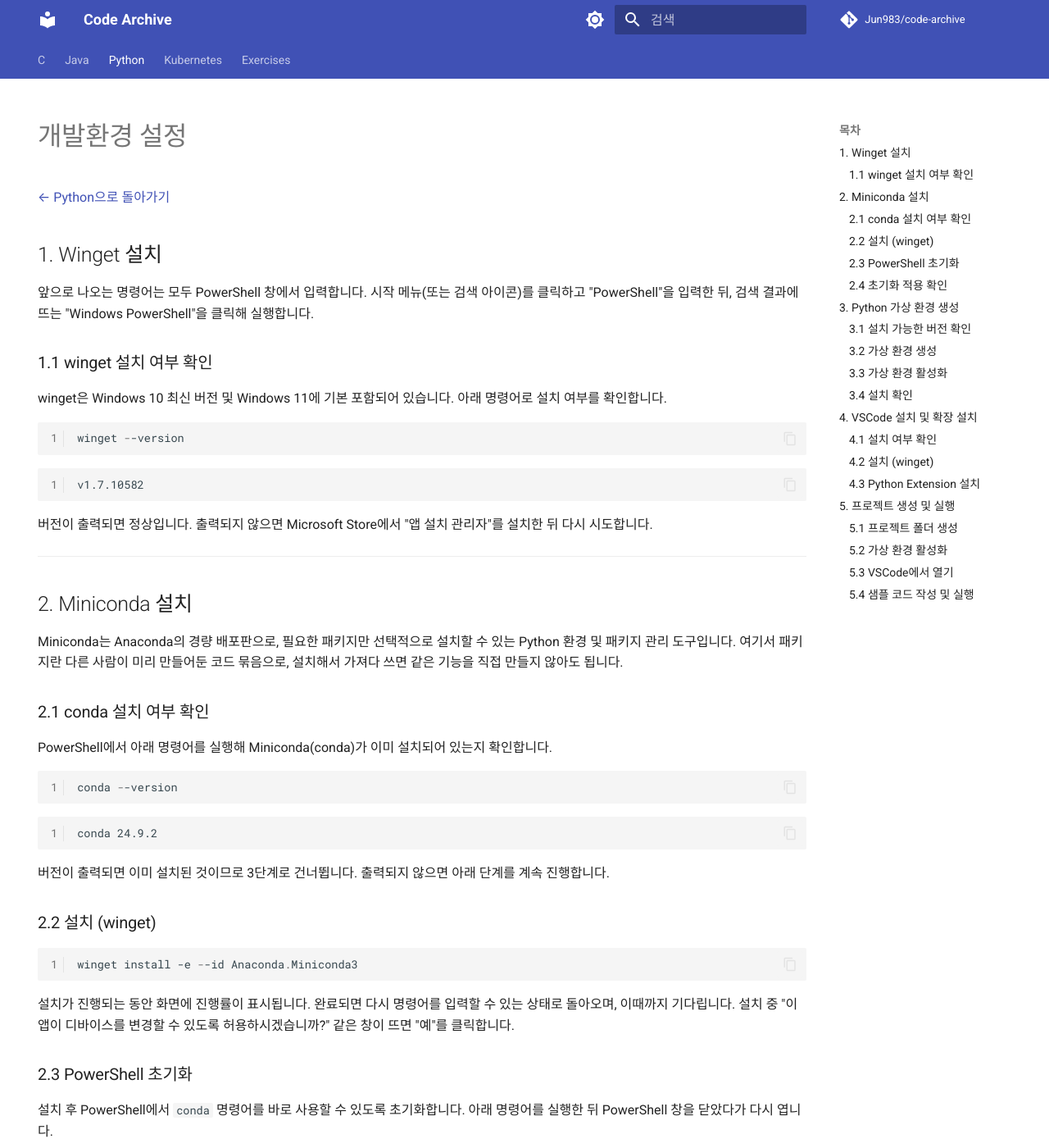
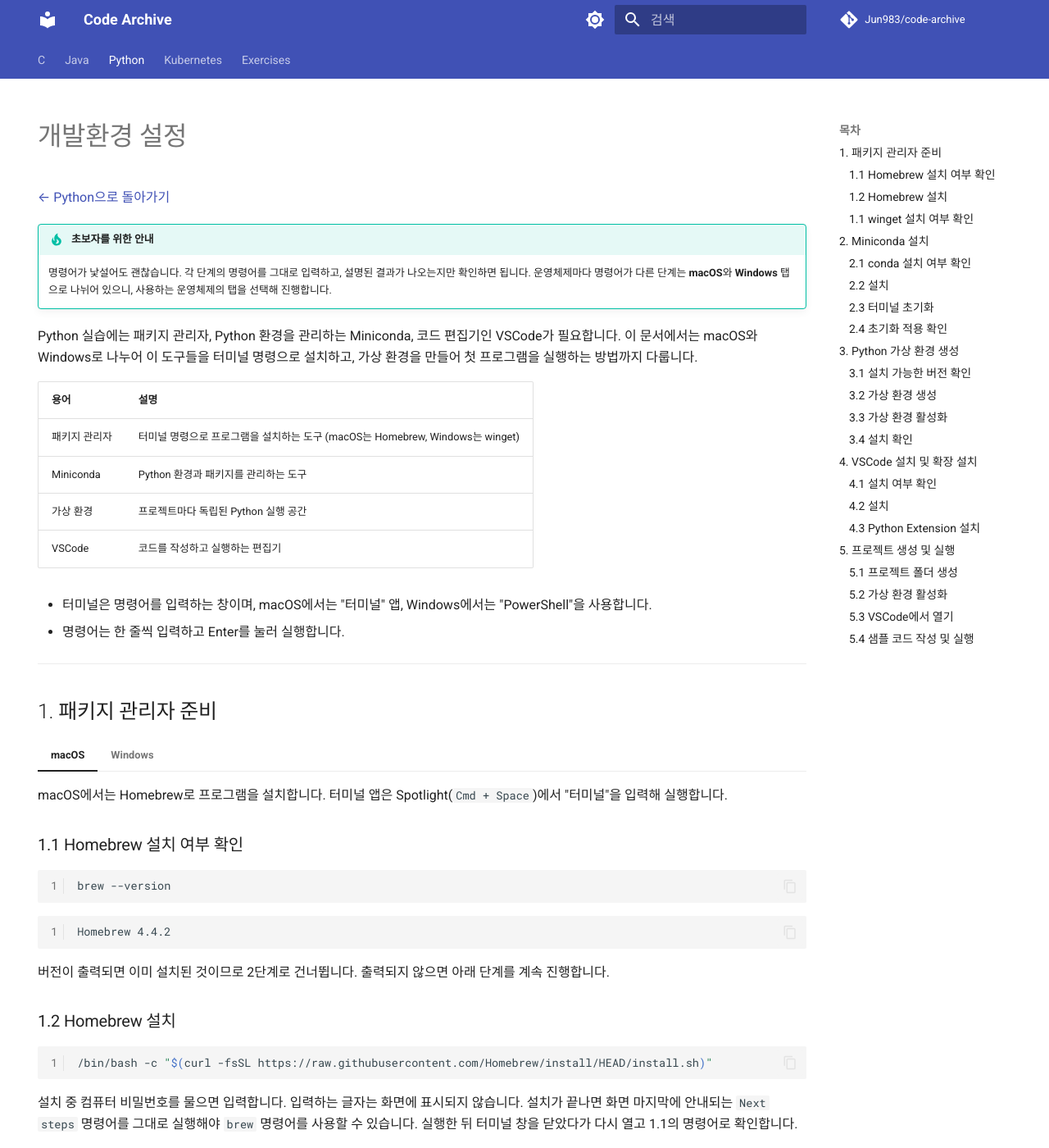
Before and after one commit to Jun983/code-archive, an MkDocs documentation site: the page built from docs/python/setup.md, in a window 1280 px wide and 1400 px high. Shown: the whole window at 82% size. Built offline with MkDocs 1.6.1 and Material for MkDocs 9.7.7, drawn with Linux system fonts in a browser that asks for light colours; comment, search, counter and statistics services are not loaded; some of the changed text lies outside the part shown.

Commit message:
docs(python): 개발환경 설정 문서 macOS, Windows 탭 구분 및 내용 보강
Co-Authored-By: Claude Sonnet 5.5 <noreply@anthropic.com>

````diff
--- a/docs/python/index.md
+++ b/docs/python/index.md
@@ -15,7 +15,7 @@ Python은 간결한 문법과 동적 타입 시스템을 갖춘 인터프리터
 | # | 주제 | 설명 |
 |---|------|------|
 | 1 | [Python 개요](overview.md) | 소스 코드, 인터프리터, 바이트코드, PVM 등 Python의 실행 과정 |
-| 2 | [개발환경 설정](setup.md) | Winget, Miniconda, VSCode, Python 설치 및 프로젝트 생성 |
+| 2 | [개발환경 설정](setup.md) | Homebrew/Winget, Miniconda, VSCode 설치 및 프로젝트 생성 (macOS, Windows) |
 | 3 | [프로그램 구조](program-structure.md) | 첫 프로그램, 실행 순서, 주석, 들여쓰기, 문장과 줄 |
 | 4 | [출력](output.md) | print, 이스케이프 문자, 여러 값 출력, sep, end |
 | 5 | [타입](type.md) | 타입이란, 내장 타입, 타입 확인 |
--- a/docs/python/setup.md
+++ b/docs/python/setup.md
@@ -7,23 +7,66 @@ hide:
 
 [← Python으로 돌아가기](index.md)
 
-## 1. Winget 설치
+!!! tip "초보자를 위한 안내"
+    명령어가 낯설어도 괜찮습니다. 각 단계의 명령어를 그대로 입력하고, 설명된 결과가 나오는지만 확인하면 됩니다. 운영체제마다 명령어가 다른 단계는 **macOS**와 **Windows** 탭으로 나뉘어 있으니, 사용하는 운영체제의 탭을 선택해 진행합니다.
 
-앞으로 나오는 명령어는 모두 PowerShell 창에서 입력합니다. 시작 메뉴(또는 검색 아이콘)를 클릭하고 "PowerShell"을 입력한 뒤, 검색 결과에 뜨는 "Windows PowerShell"을 클릭해 실행합니다.
+Python 실습에는 패키지 관리자, Python 환경을 관리하는 Miniconda, 코드 편집기인 VSCode가 필요합니다. 이 문서에서는 macOS와 Windows로 나누어 이 도구들을 터미널 명령으로 설치하고, 가상 환경을 만들어 첫 프로그램을 실행하는 방법까지 다룹니다.
 
-### 1.1 winget 설치 여부 확인
+| 용어 | 설명 |
+|---|---|
+| 패키지 관리자 | 터미널 명령으로 프로그램을 설치하는 도구 (macOS는 Homebrew, Windows는 winget) |
+| Miniconda | Python 환경과 패키지를 관리하는 도구 |
+| 가상 환경 | 프로젝트마다 독립된 Python 실행 공간 |
+| VSCode | 코드를 작성하고 실행하는 편집기 |
 
-winget은 Windows 10 최신 버전 및 Windows 11에 기본 포함되어 있습니다. 아래 명령어로 설치 여부를 확인합니다.
+- 터미널은 명령어를 입력하는 창이며, macOS에서는 "터미널" 앱, Windows에서는 "PowerShell"을 사용합니다.
+- 명령어는 한 줄씩 입력하고 Enter를 눌러 실행합니다.
 
-```powershell
-winget --version
-```
+---
 
-```
-v1.7.10582
-```
+## 1. 패키지 관리자 준비
 
-버전이 출력되면 정상입니다. 출력되지 않으면 Microsoft Store에서 "앱 설치 관리자"를 설치한 뒤 다시 시도합니다.
+=== "macOS"
+
+    macOS에서는 Homebrew로 프로그램을 설치합니다. 터미널 앱은 Spotlight(`Cmd + Space`)에서 "터미널"을 입력해 실행합니다.
+
+    ### 1.1 Homebrew 설치 여부 확인
+
+    ```bash
+    brew --version
+    ```
+
+    ```text
+    Homebrew 4.4.2
+    ```
+
+    버전이 출력되면 이미 설치된 것이므로 2단계로 건너뜁니다. 출력되지 않으면 아래 단계를 계속 진행합니다.
+
+    ### 1.2 Homebrew 설치
+
+    ```bash
+    /bin/bash -c "$(curl -fsSL https://raw.githubusercontent.com/Homebrew/install/HEAD/install.sh)"
+    ```
+
+    설치 중 컴퓨터 비밀번호를 물으면 입력합니다. 입력하는 글자는 화면에 표시되지 않습니다. 설치가 끝나면 화면 마지막에 안내되는 `Next steps` 명령어를 그대로 실행해야 `brew` 명령어를 사용할 수 있습니다. 실행한 뒤 터미널 창을 닫았다가 다시 열고 1.1의 명령어로 확인합니다.
+
+=== "Windows"
+
+    앞으로 나오는 명령어는 모두 PowerShell 창에서 입력합니다. 시작 메뉴(또는 검색 아이콘)를 클릭하고 "PowerShell"을 입력한 뒤, 검색 결과에 뜨는 "Windows PowerShell"을 클릭해 실행합니다.
+
+    ### 1.1 winget 설치 여부 확인
+
+    winget은 Windows 10 최신 버전 및 Windows 11에 기본 포함되어 있습니다. 아래 명령어로 설치 여부를 확인합니다.
+
+    ```powershell
+    winget --version
+    ```
+
+    ```text
+    v1.7.10582
+    ```
+
+    버전이 출력되면 정상입니다. 출력되지 않으면 Microsoft Store에서 "앱 설치 관리자"를 설치한 뒤 다시 시도합니다.
 
 ---
 
@@ -33,64 +76,86 @@ Miniconda는 Anaconda의 경량 배포판으로, 필요한 패키지만 선택
 
 ### 2.1 conda 설치 여부 확인
 
-PowerShell에서 아래 명령어를 실행해 Miniconda(conda)가 이미 설치되어 있는지 확인합니다.
+터미널(Windows는 PowerShell)에서 아래 명령어를 실행해 Miniconda(conda)가 이미 설치되어 있는지 확인합니다.
 
-```powershell
+```bash
 conda --version
 ```
 
-```
+```text
 conda 24.9.2
 ```
 
 버전이 출력되면 이미 설치된 것이므로 3단계로 건너뜁니다. 출력되지 않으면 아래 단계를 계속 진행합니다.
 
-### 2.2 설치 (winget)
+### 2.2 설치
 
-```powershell
-winget install -e --id Anaconda.Miniconda3
-```
+=== "macOS"
 
-설치가 진행되는 동안 화면에 진행률이 표시됩니다. 완료되면 다시 명령어를 입력할 수 있는 상태로 돌아오며, 이때까지 기다립니다. 설치 중 "이 앱이 디바이스를 변경할 수 있도록 허용하시겠습니까?" 같은 창이 뜨면 "예"를 클릭합니다.
+    ```bash
+    brew install --cask miniconda
+    ```
 
-### 2.3 PowerShell 초기화
+    설치가 진행되는 동안 화면에 진행률이 표시됩니다. 완료되면 다시 명령어를 입력할 수 있는 상태로 돌아오며, 이때까지 기다립니다.
 
-설치 후 PowerShell에서 `conda` 명령어를 바로 사용할 수 있도록 초기화합니다. 아래 명령어를 실행한 뒤 PowerShell 창을 닫았다가 다시 엽니다.
+=== "Windows"
 
-```powershell
-conda init powershell
-```
+    ```powershell
+    winget install -e --id Anaconda.Miniconda3
+    ```
 
-!!! warning "실행 정책 오류"
-    PowerShell을 재시작한 뒤 conda 명령어 실행 시 `이 시스템에서 스크립트를 실행할 수 없으므로...` 오류가 발생하면, 관리자 권한 PowerShell에서 아래 명령어를 실행합니다. 관리자 권한 PowerShell은 시작 메뉴에서 "PowerShell"을 검색한 뒤, 검색 결과를 마우스 오른쪽 버튼으로 클릭하고 "관리자 권한으로 실행"을 선택하면 열 수 있습니다.
+    설치가 진행되는 동안 화면에 진행률이 표시됩니다. 완료되면 다시 명령어를 입력할 수 있는 상태로 돌아오며, 이때까지 기다립니다. 설치 중 "이 앱이 디바이스를 변경할 수 있도록 허용하시겠습니까?" 같은 창이 뜨면 "예"를 클릭합니다.
+
+### 2.3 터미널 초기화
+
+설치 후 터미널에서 `conda` 명령어를 바로 사용할 수 있도록 초기화합니다. 아래 명령어를 실행한 뒤 터미널 창을 닫았다가 다시 엽니다.
+
+=== "macOS"
+
+    ```bash
+    conda init zsh
+    ```
+
+    macOS의 기본 터미널은 zsh를 사용합니다. 다른 셸을 쓴다면 `zsh` 대신 해당 셸 이름(예: `bash`)을 입력합니다.
+
+=== "Windows"
+
     ```powershell
-    Set-ExecutionPolicy -ExecutionPolicy RemoteSigned -Scope CurrentUser
+    conda init powershell
     ```
-    명령어 실행 후 이 창은 닫고, 원래 사용하던(관리자 권한이 아닌) PowerShell 창으로 돌아가 다시 시도합니다.
+
+    !!! warning "실행 정책 오류"
+        PowerShell을 재시작한 뒤 conda 명령어 실행 시 `이 시스템에서 스크립트를 실행할 수 없으므로...` 오류가 발생하면, 관리자 권한 PowerShell에서 아래 명령어를 실행합니다. 관리자 권한 PowerShell은 시작 메뉴에서 "PowerShell"을 검색한 뒤, 검색 결과를 마우스 오른쪽 버튼으로 클릭하고 "관리자 권한으로 실행"을 선택하면 열 수 있습니다.
+        ```powershell
+        Set-ExecutionPolicy -ExecutionPolicy RemoteSigned -Scope CurrentUser
+        ```
+        명령어 실행 후 이 창은 닫고, 원래 사용하던(관리자 권한이 아닌) PowerShell 창으로 돌아가 다시 시도합니다.
 
 ### 2.4 초기화 적용 확인
 
-PowerShell을 재시작한 새 창에서 아래 명령어를 실행해 `conda init`이 정상 적용됐는지 확인합니다.
+터미널을 재시작한 새 창에서 아래 명령어를 실행해 `conda init`이 정상 적용됐는지 확인합니다.
 
-```powershell
+```bash
 conda --version
 ```
 
-```
+```text
 conda 24.9.2
 ```
 
 버전이 출력되면 정상입니다.
 
+- macOS에서는 초기화가 적용되면 터미널 맨 앞에 `(base)`가 표시됩니다. `base`는 conda가 기본으로 제공하는 환경이며, 3단계에서 만드는 가상 환경을 활성화하면 이름이 바뀝니다.
+
 ---
 
 ## 3. Python 가상 환경 생성
 
-가상 환경은 프로젝트마다 독립된 Python 실행 공간을 만들어주는 기능입니다. 프로젝트별로 필요한 Python 버전이나 패키지가 다를 수 있는데, 가상 환경을 나누면 서로 영향을 주지 않고 관리할 수 있습니다.
+가상 환경은 프로젝트마다 독립된 Python 실행 공간을 만들어주는 기능입니다. 프로젝트별로 필요한 Python 버전이나 패키지가 다를 수 있는데, 가상 환경을 나누면 서로 영향을 주지 않고 관리할 수 있습니다. 이 단계의 명령어는 macOS와 Windows가 같습니다.
 
 ### 3.1 설치 가능한 버전 확인
 
-```powershell
+```bash
 conda search python
 ```
 
@@ -100,7 +165,7 @@ conda search python
 
 원하는 버전을 지정해 `sample-project`라는 이름의 가상 환경을 생성합니다. 이 이름은 5단계에서 만들 프로젝트 폴더 이름과 통일해서 사용합니다. 최신 버전은 아래 예시와 다를 수 있습니다.
 
-```powershell
+```bash
 conda create -n sample-project python=3.12 -y
 ```
 
@@ -108,19 +173,19 @@ conda create -n sample-project python=3.12 -y
 
 ### 3.3 가상 환경 활성화
 
-```powershell
+```bash
 conda activate sample-project
 ```
 
-PowerShell 창의 맨 앞부분에 `(sample-project)`가 표시되면 활성화된 것입니다.
+터미널 창의 맨 앞부분에 `(sample-project)`가 표시되면 활성화된 것입니다.
 
 ### 3.4 설치 확인
 
-```powershell
+```bash
 python --version
 ```
 
-```
+```text
 Python 3.12.4
 ```
 
@@ -135,33 +200,47 @@ Python 3.12.4
 
 ### 4.1 설치 여부 확인
 
-```powershell
+```bash
 code --version
 ```
 
-```
+```text
 1.90.2
 ```
 
-버전이 출력되면 이미 설치된 것입니다. 출력되지 않으면 다음 단계로 진행합니다.
+버전이 출력되면 이미 설치된 것이므로 4.3으로 건너뜁니다. 출력되지 않으면 다음 단계로 진행합니다.
 
-### 4.2 설치 (winget)
+### 4.2 설치
 
-```powershell
-winget install -e --id Microsoft.VisualStudioCode
-```
+=== "macOS"
 
-설치가 진행되는 동안 화면에 진행률이 표시됩니다. 완료되면 다시 명령어를 입력할 수 있는 상태로 돌아오며, 이때까지 기다립니다. 설치 중 "이 앱이 디바이스를 변경할 수 있도록 허용하시겠습니까?" 같은 창이 뜨면 "예"를 클릭합니다.
+    Homebrew의 cask는 GUI 애플리케이션을 설치할 때 사용하는 저장소입니다. cask로 VSCode를 설치합니다.
+
+    ```bash
+    brew install --cask visual-studio-code
+    ```
+
+    설치가 진행되는 동안 화면에 진행률이 표시됩니다. 완료되면 다시 명령어를 입력할 수 있는 상태로 돌아오며, 이때까지 기다립니다.
+
+=== "Windows"
+
+    ```powershell
+    winget install -e --id Microsoft.VisualStudioCode
+    ```
+
+    설치가 진행되는 동안 화면에 진행률이 표시됩니다. 완료되면 다시 명령어를 입력할 수 있는 상태로 돌아오며, 이때까지 기다립니다. 설치 중 "이 앱이 디바이스를 변경할 수 있도록 허용하시겠습니까?" 같은 창이 뜨면 "예"를 클릭합니다.
 
 ### 4.3 Python Extension 설치
 
 Python 코드를 작성할 때 자동 완성(코드를 자동으로 이어서 제안), 디버깅(오류가 발생한 부분을 찾아 수정), 린팅(문법 오류나 잘못된 코드 스타일을 미리 알려줌) 기능을 지원하는 VSCode 확장입니다.
 
-설치 직후에는 PowerShell 창을 닫았다가 다시 열어야 아래 명령어가 정상적으로 인식됩니다.
+설치 직후에는 터미널 창을 닫았다가 다시 열어야 아래 명령어가 정상적으로 인식됩니다.
 
-```powershell
+```bash
 code --install-extension ms-python.python
 ```
+
+- `code` 명령어를 찾을 수 없다는 오류가 나오면 터미널을 새로 열었는지 먼저 확인합니다.
 
 ---
 
@@ -171,24 +250,37 @@ code --install-extension ms-python.python
 
 3단계에서 만든 가상 환경 이름(`sample-project`)과 동일한 이름으로 폴더를 생성합니다. 이름을 반드시 맞춰야 하는 것은 아니지만, 어떤 폴더가 어떤 가상 환경을 쓰는지 헷갈리지 않도록 통일하는 것을 권장합니다.
 
-아래 경로는 예시이며, 원하는 위치에 폴더를 만들어도 됩니다. `mkdir` 명령어는 중간에 없는 폴더(`workspace`, `python-workspace`)까지 한 번에 만들어줍니다.
+아래 경로는 예시이며, 원하는 위치에 폴더를 만들어도 됩니다.
 
-```powershell
-mkdir C:\workspace\python-workspace\sample-project
-cd C:\workspace\python-workspace\sample-project
-```
+=== "macOS"
+
+    `mkdir -p` 명령어는 중간에 없는 폴더(`workspace`, `python-workspace`)까지 한 번에 만들어줍니다. `~`는 사용자의 홈 폴더를 뜻합니다.
+
+    ```bash
+    mkdir -p ~/workspace/python-workspace/sample-project
+    cd ~/workspace/python-workspace/sample-project
+    ```
+
+=== "Windows"
+
+    `mkdir` 명령어는 중간에 없는 폴더(`workspace`, `python-workspace`)까지 한 번에 만들어줍니다.
+
+    ```powershell
+    mkdir C:\workspace\python-workspace\sample-project
+    cd C:\workspace\python-workspace\sample-project
+    ```
 
 ### 5.2 가상 환경 활성화
 
-새 PowerShell 창을 열면 가상 환경 활성화 상태가 유지되지 않으므로, 3단계에서 생성한 가상 환경을 프로젝트 폴더에서 다시 활성화합니다.
+새 터미널 창을 열면 가상 환경 활성화 상태가 유지되지 않으므로, 3단계에서 생성한 가상 환경을 프로젝트 폴더에서 다시 활성화합니다.
 
-```powershell
+```bash
 conda activate sample-project
 ```
 
 ### 5.3 VSCode에서 열기
 
-```powershell
+```bash
 code .
 ```
 
@@ -202,15 +294,15 @@ VSCode 왼쪽 탐색기 아이콘을 클릭한 뒤 "새 파일" 아이콘을 누
 print("Hello, World!")
 ```
 
-코드를 작성한 뒤에는 반드시 저장(Ctrl+S)합니다. 저장하지 않으면 빈 파일이 실행되어 아무 결과도 나오지 않거나 오류가 발생할 수 있습니다.
+코드를 작성한 뒤에는 반드시 저장합니다. 저장은 macOS에서 `Cmd + S`, Windows에서 `Ctrl + S`입니다. 저장하지 않으면 빈 파일이 실행되어 아무 결과도 나오지 않거나 오류가 발생할 수 있습니다.
 
-5.2에서 열어둔 PowerShell 창에서 아래 명령어로 실행합니다.
+5.2에서 활성화한 터미널 창에서 아래 명령어로 실행합니다.
 
-```powershell
+```bash
 python main.py
 ```
 
-```
+```text
 Hello, World!
 ```
 
````
